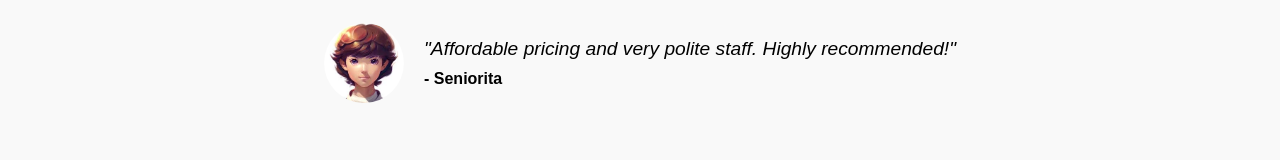
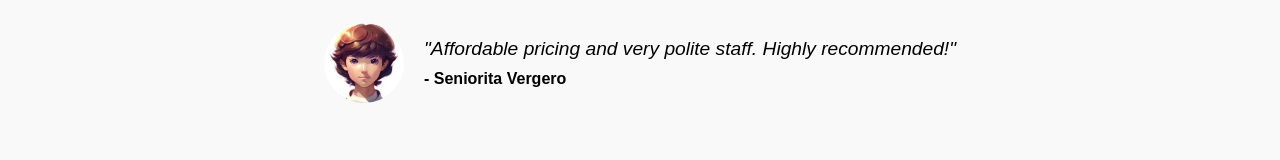
Before and after one commit to Riddhi022002/Project_2.O, a React (Create React App) app in the folder Project_2.O/frontend/car_service_app/: page / in a window 1280 px wide. Shown: the part 2161-2321 px from the top of the page. Built offline with nearby package versions, Linux system fonts and the light colour scheme.

Commit message:
changed the user names in the testimonials component

```diff
--- a/Project_2.O/frontend/car_service_app/src/Components/Testimonials.js
+++ b/Project_2.O/frontend/car_service_app/src/Components/Testimonials.js
@@ -4,17 +4,17 @@ import '../StyleSheets/testimonials.css';
 const testimonialsData = [
   {
     quote: "Great service! My car was like new in no time.",
-    name: "Pandu",
+    name: "KShitij",
     image: '/assets/profile1.jpg',
   },
   {
     quote: "Affordable pricing and very polite staff. Highly recommended!",
-    name: "Seniorita",
+    name: "Seniorita  Vergero",
     image: '/assets/profile2.jpg',
   },
   {
     quote: "Reliable and quick! Best service in town.",
-    name: "meow mimi",
+    name: "Clara Witson",
     image: '/assets/profile3.jpg',
   },
 ];
```
